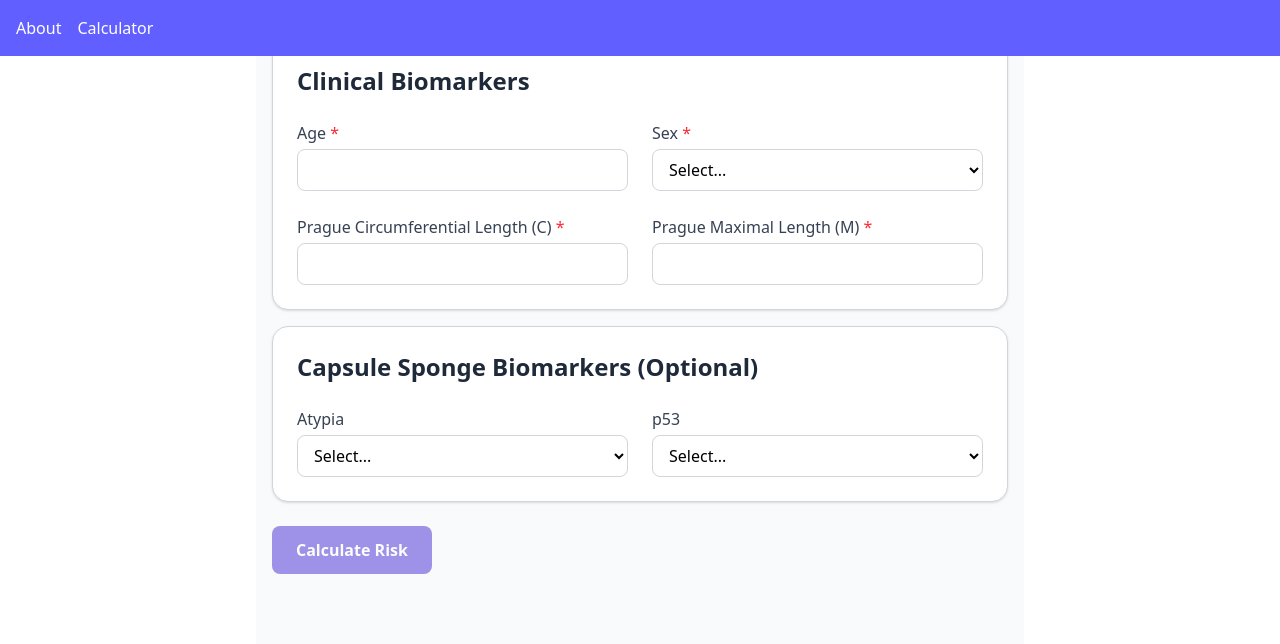
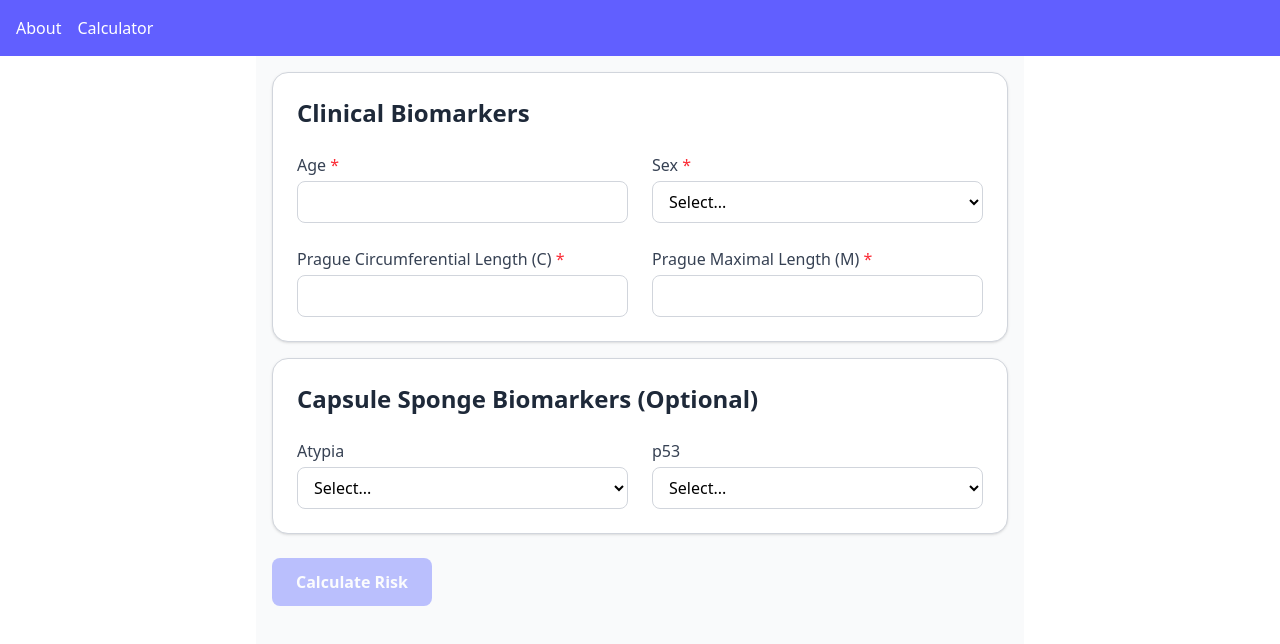
Before and after one commit to fitzgerald-lab/BORSCHT, a React (Vite) app: page /BORSCHT/ in a window 1280 px wide. Shown: the top 644 px of the page. Built offline with nearby package versions, Linux system fonts and the light colour scheme.

Commit message:
auto scroll

```diff
--- a/src/pages/Tool.jsx
+++ b/src/pages/Tool.jsx
@@ -1,10 +1,10 @@
-import React, { useState } from "react";
+import React, { useState, useRef } from "react";
 
 export default function Tool() {
   const [answers, setAnswers] = useState({});
   const [score, setScore] = useState(null);
+  const outputRef = useRef(null);
 
-  // Update answer state
   const handleChange = (id, value) => {
     setAnswers((prev) => ({
       ...prev,
@@ -12,8 +12,7 @@ export default function Tool() {
     }));
   };
 
-  // Validate required fields before calculating
-  const requiredFields = [1, 2, 3, 4]; // ids of required questions
+  const requiredFields = [1, 2, 3, 4];
   const allRequiredFilled = requiredFields.every(
     (id) => answers[id] !== undefined && answers[id] !== ""
   );
@@ -24,21 +23,28 @@ export default function Tool() {
       return;
     }
 
-    const C = answers[3]
-    const M = answers[4]
+    const C = answers[3];
+    const M = answers[4];
 
     if (M < C) {
-      alert("Prague maximal length (M) cannot be less than the prague circumferential length (C).")
+      alert(
+        "Prague maximal length (M) cannot be less than the prague circumferential length (C)."
+      );
       return;
     }
 
+    const result = stratifyRiskGroup(answers);
+    setScore(result);
 
-    setScore(stratifyRiskGroup(answers));
+    setTimeout(() => {
+      if (outputRef.current) {
+        outputRef.current.scrollIntoView({ behavior: "smooth" });
+      }
+    }, 100);
   };
 
   return (
-    <div className="mt-2 pt-2 p-4 py-2 max-w-3xl mx-auto bg-gray-50 min-h-screen">
-
+    <div className="mt-10 pt-2 p-4 py-4 max-w-3xl mx-auto bg-gray-50 min-h-screen">
       {sections.map((section) => (
         <section
           key={section.title}
@@ -93,26 +99,27 @@ export default function Tool() {
       <button
         onClick={calculateScore}
         disabled={!allRequiredFilled}
-        className={`w-full md:w-auto mt-2 bg-indigo-700 text-white px-6 py-3 rounded-lg font-semibold transition
+        className={`w-full md:w-auto mt-2 px-6 py-3 rounded-lg font-semibold transition
           ${
             allRequiredFilled
-              ? "hover:bg-indigo-700 cursor-pointer"
-              : "opacity-50 cursor-not-allowed"
+              ? "bg-indigo-700 text-white hover:bg-indigo-800 cursor-pointer"
+              : "bg-indigo-400 text-white opacity-50 cursor-not-allowed"
           }`}
       >
         Calculate Risk
       </button>
+
       {score && (
         <div
+          ref={outputRef}
           className={`mt-8 p-6 rounded-lg text-center border
             ${
               score === "High risk"
-                ? "bg-rose-100 border-rose-300 text-black-800"
+                ? "bg-rose-100 border-rose-300 text-black"
                 : score === "Moderate risk"
-                ? "bg-amber-100 border-amber-300 text-black-800"
-                : "bg-emerald-100 border-emerald-300 text-black-800"
-            }
-          `}
+                ? "bg-amber-100 border-amber-300 text-black"
+                : "bg-emerald-100 border-emerald-300 text-black"
+            }`}
         >
           <h2 className="text-2xl font-semibold mb-2">Risk Category:</h2>
           <p className="text-3xl font-bold">{score}</p>
@@ -122,7 +129,6 @@ export default function Tool() {
   );
 }
 
-// Logic function unchanged:
 function stratifyRiskGroup(answers) {
   const C = answers[3];
   const M = answers[4];
@@ -132,15 +138,14 @@ function stratifyRiskGroup(answers) {
   const p53 = answers[6];
 
   const missingFields = [];
-  if (C == undefined) missingFields.push("Prague Circumferential Length");
-  if (M == undefined) missingFields.push("Prague Maximal Length");
-  if (age == undefined) missingFields.push("Age");
+  if (C === undefined) missingFields.push("Prague Circumferential Length");
+  if (M === undefined) missingFields.push("Prague Maximal Length");
+  if (age === undefined) missingFields.push("Age");
   if (!sex) missingFields.push("Sex");
 
   if (missingFields.length > 0) {
     alert(
-      "Please complete the following required fields:\n" +
-        missingFields.join("\n")
+      "Please complete the following required fields:\n" + missingFields.join("\n")
     );
     return;
   }
@@ -192,7 +197,11 @@ const sections = [
         id: 5,
         type: "multi",
         text: "Atypia",
-        options: ["Negative", "Atypia of uncertain significance (AUS)", "Positive"],
+        options: [
+          "Negative",
+          "Atypia of uncertain significance (AUS)",
+          "Positive",
+        ],
       },
       {
         id: 6,
```
